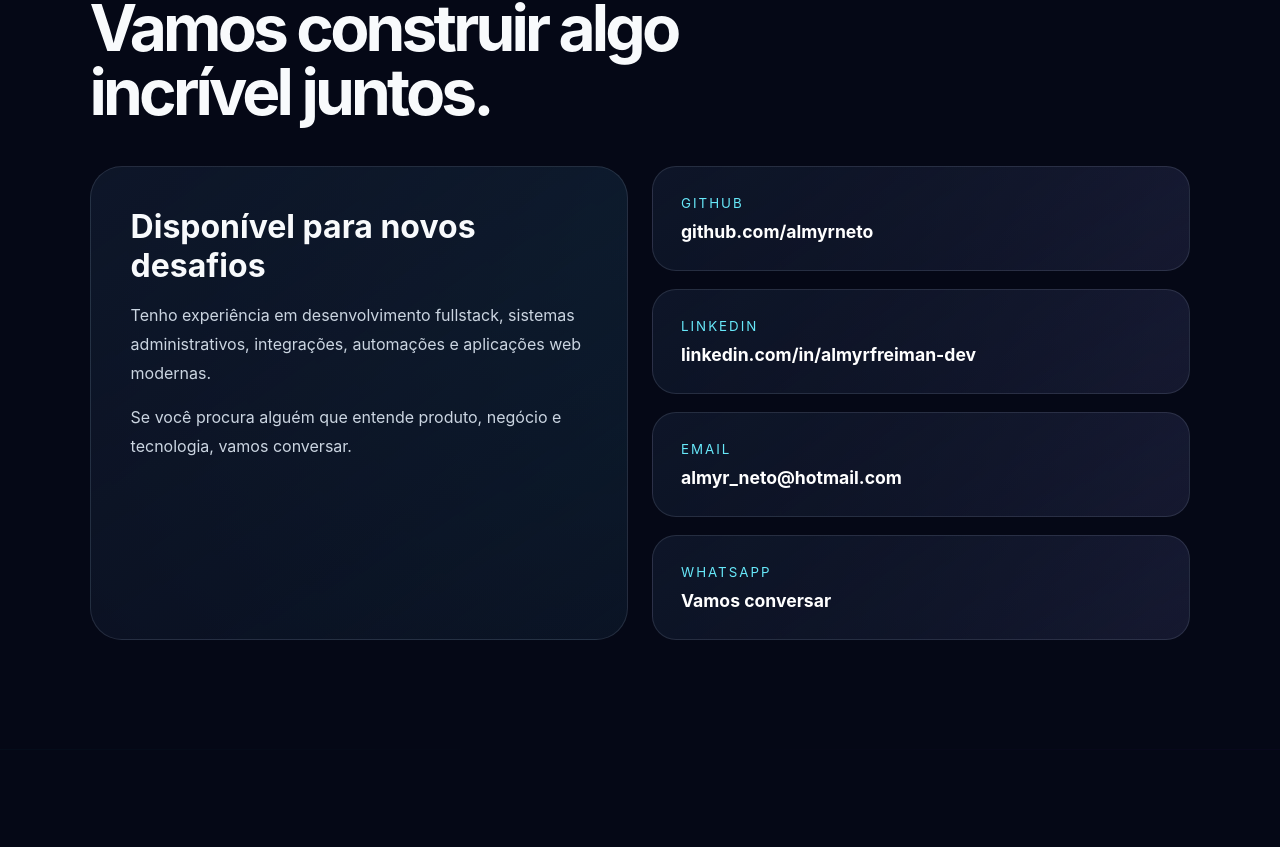
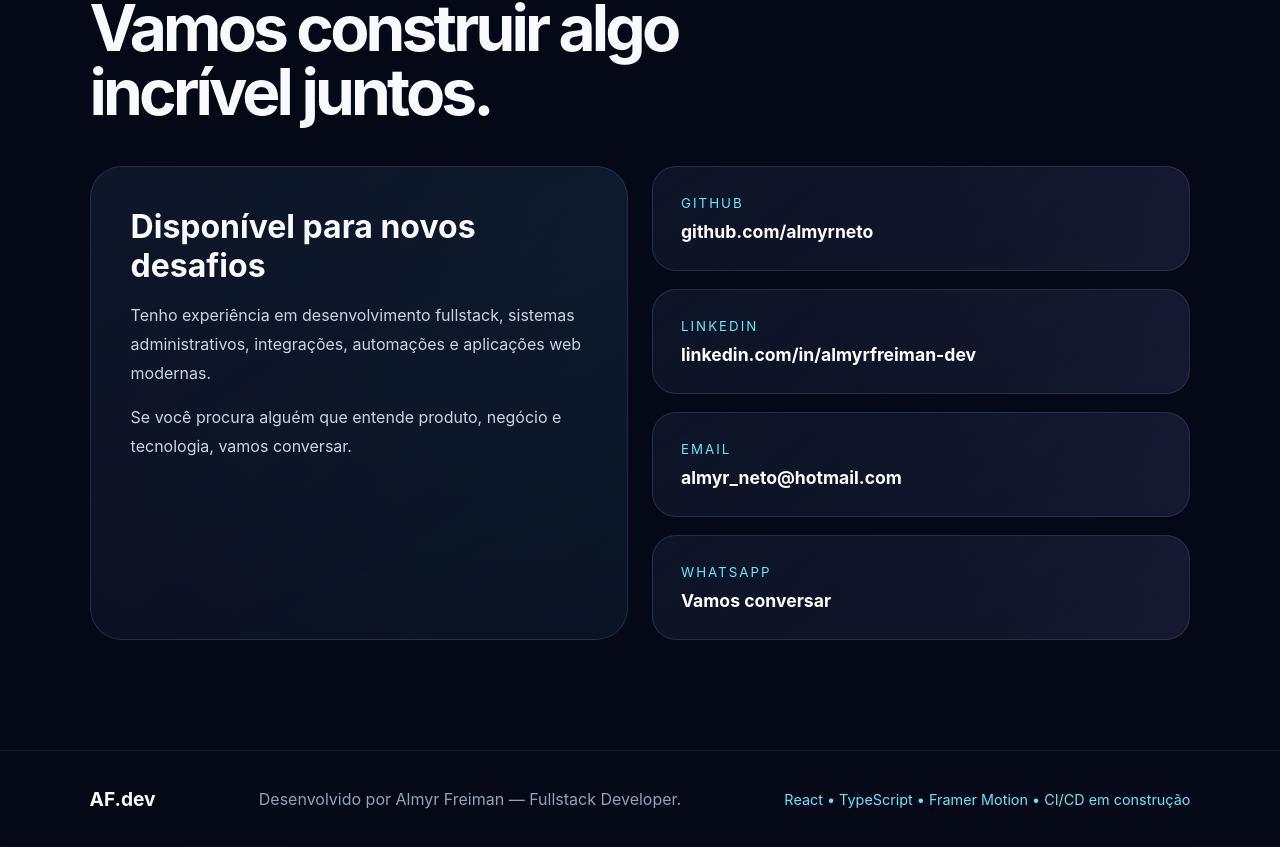
Before and after one commit to almyrneto/fullstack-portfolio, a React (Vite) app: page / in a window 1280 px wide. Shown: the part 6307-7154 px from the top of the page. Before the commit the page ends 7057 px from the top, so only its background shows below. Built offline with nearby package versions, Linux system fonts and the light colour scheme.

Commit message:
feat: add portfolio footer

```diff
--- a/src/App.tsx
+++ b/src/App.tsx
@@ -4,6 +4,7 @@ import { Skills } from './sections/Skills/Skills'
 import { Projects } from './sections/Projects/Projects'
 import { Experience } from './sections/Experience/Experience'
 import { Contact } from './sections/Contact/Contact'
+import { Footer } from './components/Footer/Footer'
 
 function App() {
   return (
@@ -53,6 +54,7 @@ function App() {
       <Projects />
       <Experience />
       <Contact />
+      <Footer />
 
     </main>
   )
--- /dev/null
+++ b/src/components/Footer/Footer.tsx
@@ -0,0 +1,15 @@
+export function Footer() {
+  return (
+    <footer className="footer">
+      <strong>AF.dev</strong>
+
+      <p>
+        Desenvolvido por Almyr Freiman — Fullstack Developer.
+      </p>
+
+      <span>
+        React • TypeScript • Framer Motion • CI/CD em construção
+      </span>
+    </footer>
+  )
+}
--- a/src/styles/app.css
+++ b/src/styles/app.css
@@ -876,3 +876,34 @@ h1 {
     grid-template-columns: 1fr;
   }
 }
+
+.footer {
+  padding: 36px 7vw;
+  display: flex;
+  justify-content: space-between;
+  align-items: center;
+  gap: 24px;
+  border-top: 1px solid rgba(148, 163, 184, 0.14);
+  color: #94a3b8;
+}
+
+.footer strong {
+  color: #f8fafc;
+  font-size: 1.2rem;
+}
+
+.footer p {
+  margin: 0;
+}
+
+.footer span {
+  color: #67e8f9;
+  font-size: 0.9rem;
+}
+
+@media (max-width: 760px) {
+  .footer {
+    flex-direction: column;
+    text-align: center;
+  }
+}
```
